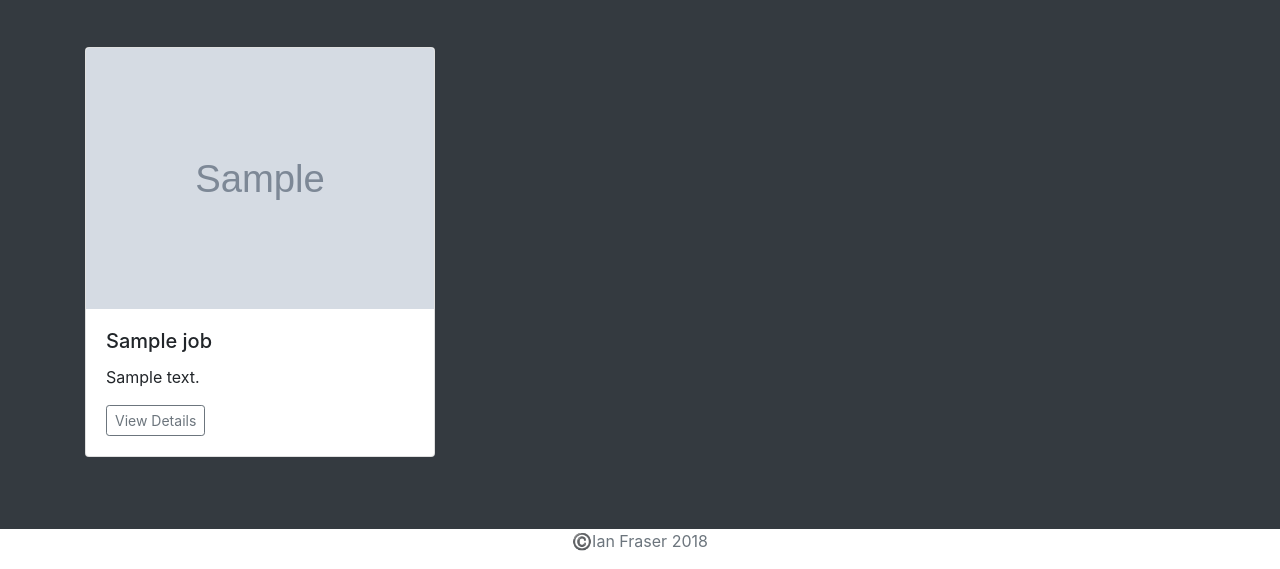
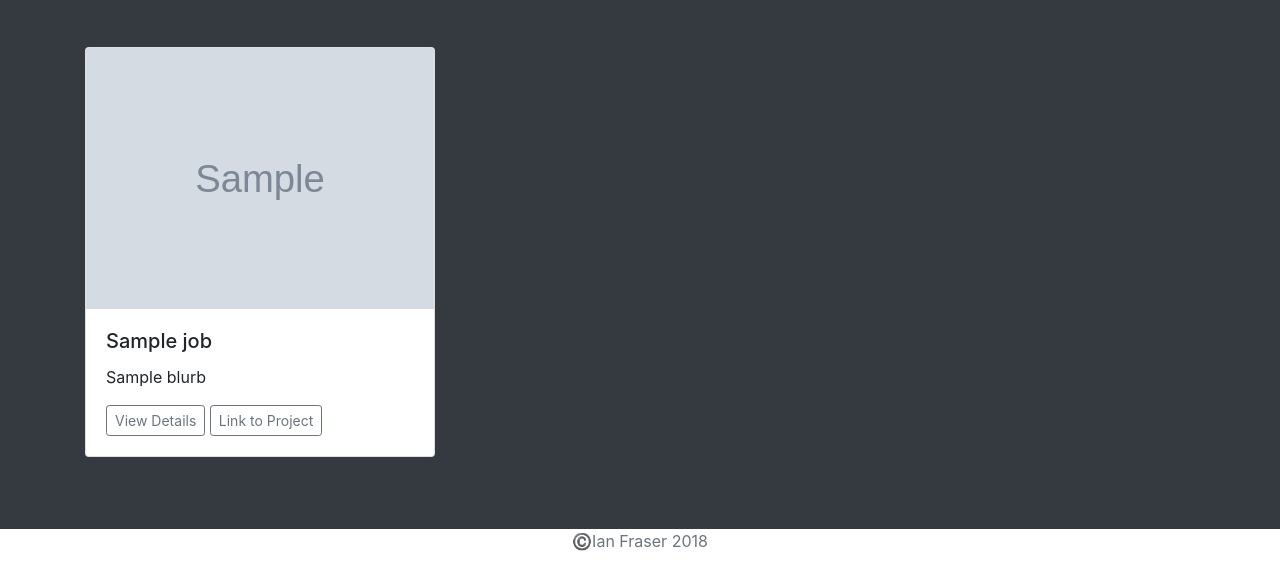
Before and after one commit to ianFraser858/portfolio_project_done, a Django app: template templates/jobs/home.html in a window 1280 px wide. Shown: the part 681-1250 px from the top of the page. Run offline with Django 3.2, Linux system fonts and the light colour scheme; the template is opened without the code that fills it: most values are stand-ins (such as "Sample title", 1, 10 or a date in 2020); grey boxes marked "Sample" are stand-in pictures; data that the repository does not hold is empty; some libraries are stand-ins or nearby versions.

Commit message:
finished summary pages

```diff
--- a/jobs/models.py
+++ b/jobs/models.py
@@ -6,8 +6,9 @@ from django.db import models
 class Job(models.Model):
     image = models.ImageField(upload_to='images/')
     title = models.CharField(max_length=200)
-    # blurb = models.CharField(max_length=100)
+    blurb = models.TextField(max_length=200)
     summary = models.TextField(max_length=2000)
+    github_link = models.URLField(default='none')
 
     def __str__(self):
         return self.title
--- a/templates/jobs/home.html
+++ b/templates/jobs/home.html
@@ -3,7 +3,6 @@
 {% block title %}Ian's Site{% endblock title %}
 {% block content %}
     <main role="main">
-
         <section class="jumbotron text-center">
             <div class="container">
                 <div class="row mt-5">
@@ -28,7 +27,6 @@
                 </div>
             </div>
         </section>
-
         <div class="py-5 bg-dark">
             <div class="container">
                 <div class="row" style="display:flex; flex-wrap: wrap;">
@@ -38,14 +36,18 @@
                                 <img class="card-img-top" src="{{ job.image.url }}" alt="Card image cap">
                                 <div class="card-body">
                                     <h5 class="card-title">{{ job.title }}</h5>
-                                    <p class="card-text">{{ job.summary | safe }}</p>
+                                    <p class="card-text">{{ job.blurb | safe }}</p>
                                     <div class="btn-group-right">
                                         <a href="{% url 'summary' job.id%}">
                                         <button type="button" class="btn btn-sm btn-outline-secondary">
                                             View Details
                                         </button>
                                         </a>
-{#                                        <button type="button" class="btn btn-sm btn-outline-secondary">Link to Project</button>#}
+                                        {% if job.github_link != 'none' %}
+                                            <a href="{{ job.github_link }}" target="_blank">
+                                                <button type="button" class="btn btn-sm btn-outline-secondary">Link to Project</button>
+                                            </a>
+                                        {% endif %}
                                     </div>
                                 </div>
                             </div>
--- a/templates/partials/base.html
+++ b/templates/partials/base.html
@@ -48,10 +48,8 @@
           </p>
       </div>
     </footer>
-
     <script src="https://code.jquery.com/jquery-3.3.1.slim.min.js" integrity="sha384-q8i/X+965DzO0rT7abK41JStQIAqVgRVzpbzo5smXKp4YfRvH+8abtTE1Pi6jizo" crossorigin="anonymous"></script>
     <script src="https://cdnjs.cloudflare.com/ajax/libs/popper.js/1.14.3/umd/popper.min.js" integrity="sha384-ZMP7rVo3mIykV+2+9J3UJ46jBk0WLaUAdn689aCwoqbBJiSnjAK/l8WvCWPIPm49" crossorigin="anonymous"></script>
     <script src="https://stackpath.bootstrapcdn.com/bootstrap/4.1.1/js/bootstrap.min.js" integrity="sha384-smHYKdLADwkXOn1EmN1qk/HfnUcbVRZyYmZ4qpPea6sjB/pTJ0euyQp0Mk8ck+5T" crossorigin="anonymous"></script>
-
 </body>
 </html>
```
Also changed, not shown: templates/jobs/summary.html (+4 -10 lines), jobs/migrations/0005_auto_20180709_2018.py (added).
